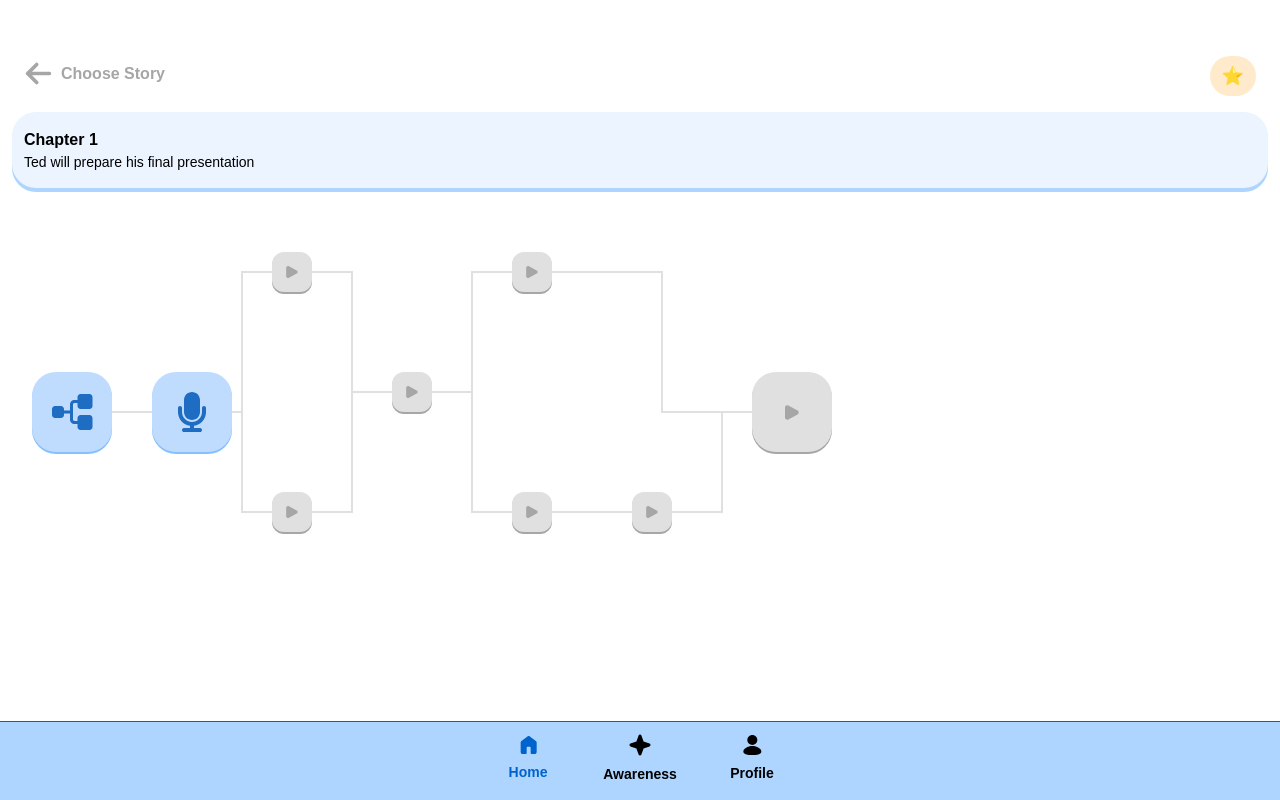
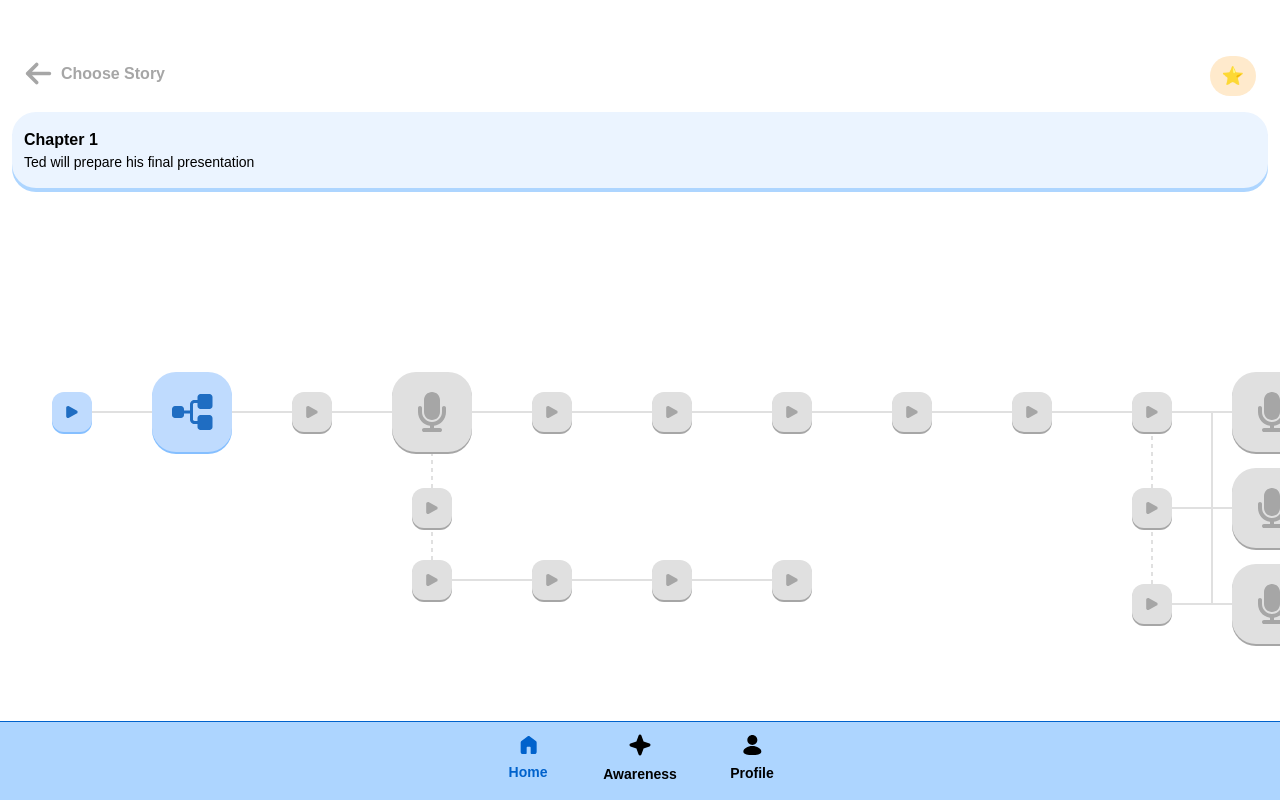
Before and after one commit to altafparves/pitchpro-fe, a Next.js app: page /story/1/1 in a window 1280 px wide. Built offline with nearby package versions, Linux system fonts and the light colour scheme; no server answers; sample sign-in values are in the browser's storage.

Commit message:
feat: SceneGraph node

```diff
--- a/src/app/components/SceneGraph.jsx
+++ b/src/app/components/SceneGraph.jsx
@@ -4,38 +4,81 @@ import { useRouter, usePathname } from "next/navigation";
 import IcGraph from "../../../public/assets/icons/ic_graph";
 import IcMic from "../../../public/assets/icons/ic_mic";
 const sceneData = [
-  { id: 1, type: "start", status: "unlocked", x: 0, y: 1 },
-  { id: 2, type: "checkpoint", status: "unlocked", x: 1, y: 1 },
-  { id: 3, type: "cutscene", status: "locked", x: 2, y: 0 },
-  { id: 4, type: "cutscene", status: "locked", x: 2, y: 2 },
-  { id: 5, type: "cutscene", status: "locked", x: 3, y: 1 },
-  { id: 6, type: "cutscene", status: "locked", x: 4, y: 0 },
-  { id: 7, type: "cutscene", status: "locked", x: 4, y: 2 },
-  { id: 8, type: "cutscene", status: "locked", x: 5, y: 2 },
-  { id: 9, type: "end", status: "locked", x: 6, y: 1 },
+  { id: 1, label: "1", type: "cutscene", status: "unlocked", x: 0, y: 1 },
+  { id: 2, label: "2", type: "click", status: "unlocked", x: 1, y: 1 },
+  { id: 3, label: "2A", type: "cutscene", status: "locked", x: 2, y: 1 },
+  { id: 4, label: "2A1", type: "checkpoint", status: "locked", x: 3, y: 1 },
+  { id: 5, label: "2A1A", type: "cutscene", status: "locked", x: 4, y: 1 },
+  { id: 6, label: "2A1B", type: "cutscene", status: "locked", x: 3, y: 1.8 },
+  { id: 7, label: "2A2", type: "cutscene", status: "locked", x: 5, y: 1 },
+  { id: 8, label: "2A3", type: "cutscene", status: "locked", x: 6, y: 1 },
+  { id: 9, label: "2A4", type: "cutscene", status: "locked", x: 7, y: 1 },
+  { id: 10, label: "2A5", type: "cutscene", status: "locked", x: 8, y: 1 },
+  { id: 11, label: "2A73", type: "cutscene", status: "locked", x: 9, y: 1 },
+  { id: 12, label: "2B", type: "cutscene", status: "locked", x: 3, y: 2.4 },
+  { id: 13, label: "2A61", type: "cutscene", status: "locked", x: 4, y: 2.4 },
+  { id: 14, label: "2A62", type: "cutscene", status: "locked", x: 5, y: 2.4 },
+  { id: 15, label: "2A63", type: "cutscene", status: "locked", x: 6, y: 2.4 },
+  { id: 16, label: "2A7-3", type: "checkpoint", status: "locked", x: 10, y: 1 },
+  { id: 17, label: "2A74", type: "cutscene", status: "locked", x: 9, y: 1.8 },
+  { id: 18, label: "2A7-4", type: "checkpoint", status: "locked", x: 10, y: 1.8 },
+  { id: 19, label: "2A75", type: "cutscene", status: "locked", x: 9, y: 2.6 },
+  { id: 20, label: "2A7-5", type: "checkpoint", status: "locked", x: 10, y: 2.6 },
+  { id: 21, label: "2A8", type: "cutscene", status: "locked", x: 11, y: 2.6 },
+  { id: 22, label: "3", type: "cutscene", status: "locked", x: 12, y: 2.6 },
+  { id: 23, label: "3.1", type: "cutscene", status: "locked", x: 13, y: 2.6 },
+  { id: 24, label: "3.2", type: "cutscene", status: "locked", x: 14, y: 2.6 },
+  { id: 25, label: "3.3", type: "checkpoint", status: "locked", x: 15, y: 2.6 },
+
+  // { id: 5, type: "cutscene", status: "locked", x: 2, y: 2 },
+  // { id: 6, type: "cutscene", status: "locked", x: 3, y: 1 },
+  // { id: 7, type: "cutscene", status: "locked", x: 4, y: 0 },
+  // { id: 8, type: "cutscene", status: "locked", x: 4, y: 2 },
+  // { id: 9, type: "cutscene", status: "locked", x: 5, y: 2 },
+  // { id: 10, type: "end", status: "locked", x: 6, y: 1 },
 ];
-
 const edges = [
   [1, 2],
   [2, 3],
-  [2, 4],
-  [3, 5],
+  [3, 4],
   [4, 5],
-  [5, 6],
-  [6, 9],
+  [4, 6],
   [5, 7],
   [7, 8],
   [8, 9],
+  [9, 10],
+  [10, 11],
+  [4, 12],
+  [12, 13],
+  [13, 14],
+  [14, 15],
+  [11, 16],
+  [16, 17],
+  [11, 17],
+  [17, 18],
+  [16, 19],
+  [17, 19],
+  [19, 20],
+  [20, 21],
+  [21, 22],
+  [22, 23],
+  [23, 24],
+  [24, 25],
+  // [11, 12],
+  // [4, 5],
+  // [5, 6],
+  // [6, 9],
+  // [5, 7],
+  // [7, 8],
+  // [8, 9],
 ];
 
 const cellSize = 120;
 function getIcon(type, status) {
   const baseProps = type === "cutscene" ? { width: 12, height: 12 } : { width: 14, height: 15 };
-
   const color = status === "locked" ? "#A6A6A6" : "#1F6DC2";
-
   switch (type) {
-    case "start":
+    case "click":
       return <IcGraph {...baseProps} backgroundColor={color} />;
     case "checkpoint":
       return <IcMic {...baseProps} backgroundColor={color} />;
@@ -59,26 +102,21 @@ function SceneGraph() {
   };
 
   return (
-    <div className="relative w-[800px] h-[400px] rounded-xl overflow-hidden">
+    <div className="relative w-[2000px] h-[400px] rounded-xl overflow-hidden">
       <svg className="absolute w-full h-full z-0" xmlns="http://www.w3.org/2000/svg">
         {edges.map(([fromId, toId], idx) => {
           const from = getNode(fromId);
           const to = getNode(toId);
-          const getCenterOffset = (type) => (type === "cutscene" ? 20 : 40);
+          const getCenterOffset = (type) => (type === "cutscene" ? 40 : 40);
           const fromOffset = getCenterOffset(from.type);
           const toOffset = getCenterOffset(to.type);
           const fromX = from.x * cellSize + fromOffset;
           const fromY = from.y * cellSize + fromOffset;
           const toX = to.x * cellSize + toOffset;
           const toY = to.y * cellSize + toOffset;
-
           const midX = (fromX + toX) / 2;
           const midY = (fromY + toY) / 2;
-
-          const pathD =
-            from.x === to.x || from.y === to.y
-              ? `M${fromX},${fromY} L${toX},${toY}` // straight line for same row/column
-              : `M${fromX},${fromY} L${midX},${fromY} L${midX},${toY} L${toX},${toY}`; // right-angle connector
+          const pathD = from.x === to.x || from.y === to.y ? `M${fromX},${fromY} L${toX},${toY}` : `M${fromX},${fromY} L${midX},${fromY} L${midX},${toY} L${toX},${toY}`;
 
           return <path key={idx} d={pathD} stroke="#E0E0E0" strokeWidth={2} strokeDasharray={from.x === to.x ? "4 4" : ""} fill="transparent" />;
         })}
@@ -90,8 +128,9 @@ function SceneGraph() {
           key={node.id}
           className="absolute z-10"
           style={{
-            left: `${node.x * cellSize}px`,
-            top: `${node.y * cellSize}px`,
+            left: `${node.x * cellSize + +(node.type === "cutscene" ? 20 : 0)}px `,
+            // top: `${node.y * cellSize}px`,
+            top: `${node.y * cellSize + (node.type === "cutscene" ? 20 : 0)}px`,
           }}
         >
           <SceneButton isLocked={node.status === "locked"} type={node.type} onClick={() => handleClick(node)}>
```
